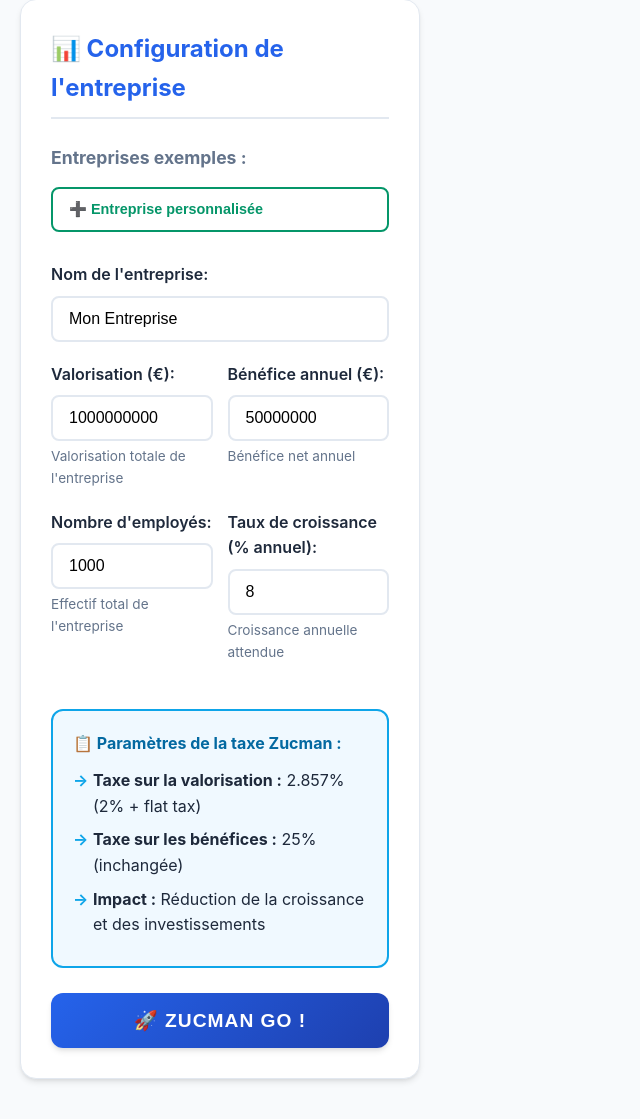
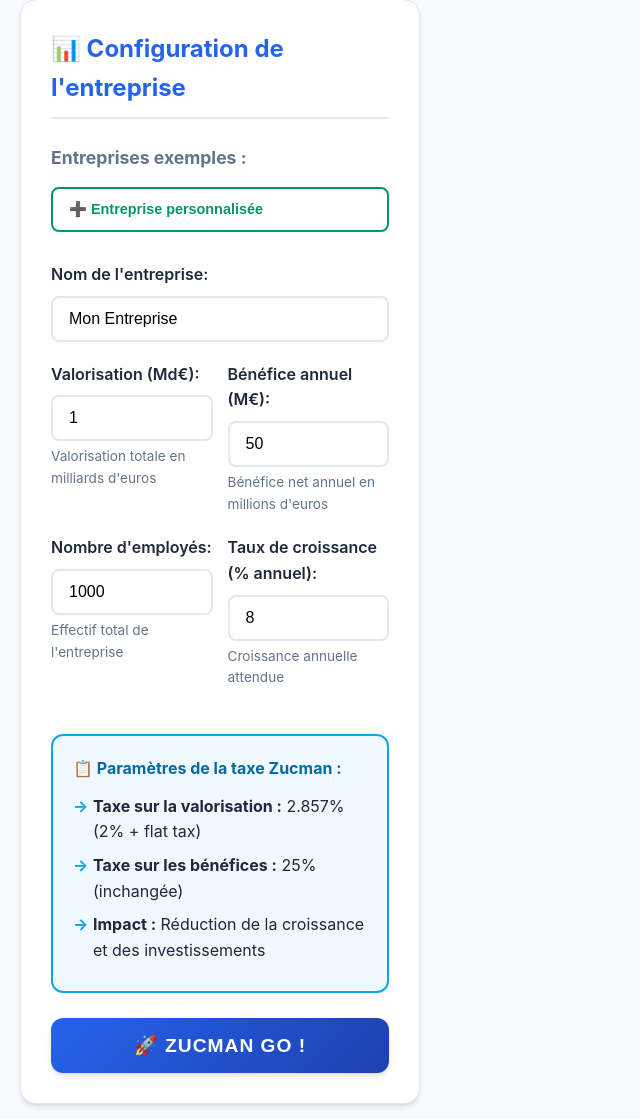
Before and after one commit to MichaelBlueGeneva/ZucIt, a Flask app: template templates/index.html in a window 1280 px wide. Shown: the part 289-1408 px from the top of the page, without its empty margins (0-640 px from the left). Run offline with Flask 3, Linux system fonts and the light colour scheme; the template is opened without the code that fills it, so the values that code supplies are empty.

Commit message:
Fix all ToDo.txt issues and improve UX
- Change valuation input to billions display (Md€)
- Change profit input to millions display (M€)
- Make charts larger (one per line instead of grid)
- Display state revenue in millions with proper coloring
- Fix tax efficiency calculation (vs taxed amount, not lost)
- Improve employment calculation with minimum floor (10%)
- Add dynamic labeling for negative state revenue
- Document alternative employment calculation methodologies

🤖 Generated with [Claude Code](https://claude.ai/code)

Co-Authored-By: Claude <noreply@anthropic.com>

```diff
--- a/app.py
+++ b/app.py
@@ -90,8 +90,19 @@ def simulate_zucman_effect(valuation, profit, employees, growth_rate, years=None
         with_zucman["profits"].append(current_profit_with_zuc)
         with_zucman["valuations"].append(current_valuation_with_zuc)
 
-        # Employés proportionnels au profit
-        current_employees_with_zuc = int(current_profit_with_zuc * employee_ratio)
+        # METHODOLOGIES DE CALCUL D'EMPLOI (plusieurs approches possibles):
+        # 1. Proportionnel au profit avec plancher (actuel)
+        # 2. Basé sur la croissance du chiffre d'affaires
+        # 3. Modèle économétrique avec élasticité emploi/profit
+        # 4. Impact différé avec inertie RH
+
+        # Méthode 1: Proportionnel au profit avec plancher minimum
+        min_employees = max(1, int(employees * 0.1))  # 10% minimum
+        if current_profit_with_zuc > 0:
+            current_employees_with_zuc = max(min_employees, int(current_profit_with_zuc * employee_ratio))
+        else:
+            current_employees_with_zuc = min_employees
+
         with_zucman["employees"].append(current_employees_with_zuc)
 
         # Recettes état: 25% bénéfices + 2.857% valorisation
@@ -119,13 +130,21 @@ def simulate_zucman_effect(valuation, profit, employees, growth_rate, years=None
     final_employees_diff = no_zucman["employees"][-1] - with_zucman["employees"][-1]
     total_zucman_revenue = sum(with_zucman["state_revenue"]) - sum(no_zucman["state_revenue"])
 
+    # Calcul du total de la taxe Zucman collectée sur les valorisations
+    total_zucman_tax_collected = 0
+    current_val_temp = valuation
+    for year in range(years):
+        total_zucman_tax_collected += current_val_temp * app.config['ZUCMAN_TAX_RATE']
+        current_val_temp *= (1 + growth_rate * 0.6)  # Même calcul que dans la simulation
+
     kpis = {
         "profit_loss_percent": (final_profit_diff / no_zucman["profits"][-1]) * 100,
         "profit_loss_amount": final_profit_diff,
         "jobs_lost": final_employees_diff,
         "jobs_lost_percent": (final_employees_diff / no_zucman["employees"][-1]) * 100,
         "additional_tax_revenue": total_zucman_revenue,
-        "tax_efficiency": total_zucman_revenue / final_profit_diff if final_profit_diff > 0 else 0
+        "tax_efficiency": total_zucman_revenue / total_zucman_tax_collected if total_zucman_tax_collected > 0 else 0,
+        "total_zucman_tax_collected": total_zucman_tax_collected
     }
 
     return {
--- a/static/css/style.css
+++ b/static/css/style.css
@@ -318,7 +318,7 @@ header h1 {
 /* Charts */
 .charts-container {
     display: grid;
-    grid-template-columns: repeat(auto-fit, minmax(400px, 1fr));
+    grid-template-columns: 1fr;
     gap: 30px;
     margin-bottom: 40px;
 }
@@ -341,7 +341,8 @@ header h1 {
 }
 
 .chart-wrapper canvas {
-    max-height: 300px;
+    max-height: 400px;
+    width: 100%;
 }
 
 /* Analysis section */
--- a/static/js/app.js
+++ b/static/js/app.js
@@ -72,8 +72,8 @@ class ZucItApp {
 
     populateForm(company) {
         document.getElementById('company-name').value = company.name;
-        document.getElementById('valuation').value = company.valuation;
-        document.getElementById('profit').value = company.profit;
+        document.getElementById('valuation').value = company.valuation / 1000000000; // Convertir en milliards
+        document.getElementById('profit').value = company.profit / 1000000; // Convertir en millions
         document.getElementById('employees').value = company.employees;
         document.getElementById('growth-rate').value = company.growth_rate * 100; // Convertir en pourcentage
     }
@@ -105,8 +105,8 @@ class ZucItApp {
 
     getFormData() {
         return {
-            valuation: parseFloat(document.getElementById('valuation').value),
-            profit: parseFloat(document.getElementById('profit').value),
+            valuation: parseFloat(document.getElementById('valuation').value) * 1000000000, // Convertir milliards en euros
+            profit: parseFloat(document.getElementById('profit').value) * 1000000, // Convertir millions en euros
             employees: parseInt(document.getElementById('employees').value),
             growth_rate: parseFloat(document.getElementById('growth-rate').value)
         };
@@ -152,11 +152,23 @@ class ZucItApp {
         document.getElementById('jobs-lost').textContent =
             `${kpis.jobs_lost.toLocaleString()} emplois`;
 
-        // Recettes supplémentaires de l'État
-        document.getElementById('additional-tax-revenue').textContent =
-            `${this.formatCurrency(kpis.additional_tax_revenue)}`;
+        // Recettes supplémentaires de l'État (avec gestion du signe et coloring)
+        const revenueCard = document.getElementById('revenue-kpi-card');
+        const revenueTitle = document.getElementById('revenue-kpi-title');
+        const revenueAmount = this.formatCurrencyMillions(kpis.additional_tax_revenue);
+
+        if (kpis.additional_tax_revenue >= 0) {
+            revenueTitle.textContent = '🏛️ Recettes État supplémentaires';
+            document.getElementById('additional-tax-revenue').textContent = `+${revenueAmount} M€`;
+            revenueCard.className = 'kpi-card positive';
+        } else {
+            revenueTitle.textContent = '🏛️ Recettes État perdues';
+            document.getElementById('additional-tax-revenue').textContent = `${revenueAmount} M€`; // Le - est déjà inclus
+            revenueCard.className = 'kpi-card negative';
+        }
+
         document.getElementById('tax-efficiency').textContent =
-            `${kpis.tax_efficiency.toFixed(2)}€ collectés / 1€ perdu`;
+            `${kpis.tax_efficiency.toFixed(2)}€ récupérés / 1€ taxé`;
     }
 
     createCharts(results) {
@@ -370,6 +382,10 @@ class ZucItApp {
             maximumFractionDigits: 0
         }).format(amount);
     }
+
+    formatCurrencyMillions(amount) {
+        return (amount / 1000000).toFixed(1);
+    }
 }
 
 // Initialiser l'application quand le DOM est chargé
--- a/templates/index.html
+++ b/templates/index.html
@@ -43,15 +43,15 @@
 
                     <div class="form-row">
                         <div class="form-group">
-                            <label for="valuation">Valorisation (€):</label>
-                            <input type="number" id="valuation" value="1000000000" step="1000000" required>
-                            <small>Valorisation totale de l'entreprise</small>
+                            <label for="valuation">Valorisation (Md€):</label>
+                            <input type="number" id="valuation" value="1" step="0.1" min="0.001" required>
+                            <small>Valorisation totale en milliards d'euros</small>
                         </div>
 
                         <div class="form-group">
-                            <label for="profit">Bénéfice annuel (€):</label>
-                            <input type="number" id="profit" value="50000000" step="100000" required>
-                            <small>Bénéfice net annuel</small>
+                            <label for="profit">Bénéfice annuel (M€):</label>
+                            <input type="number" id="profit" value="50" step="1" min="0" required>
+                            <small>Bénéfice net annuel en millions d'euros</small>
                         </div>
                     </div>
 
@@ -102,8 +102,8 @@
                         <div class="kpi-amount" id="jobs-lost">-</div>
                     </div>
 
-                    <div class="kpi-card positive">
-                        <h3>🏛️ Recettes État supplémentaires</h3>
+                    <div class="kpi-card" id="revenue-kpi-card">
+                        <h3 id="revenue-kpi-title">🏛️ Recettes État supplémentaires</h3>
                         <div class="kpi-value" id="additional-tax-revenue">-</div>
                         <div class="kpi-efficiency">Efficacité: <span id="tax-efficiency">-</span></div>
                     </div>
```
